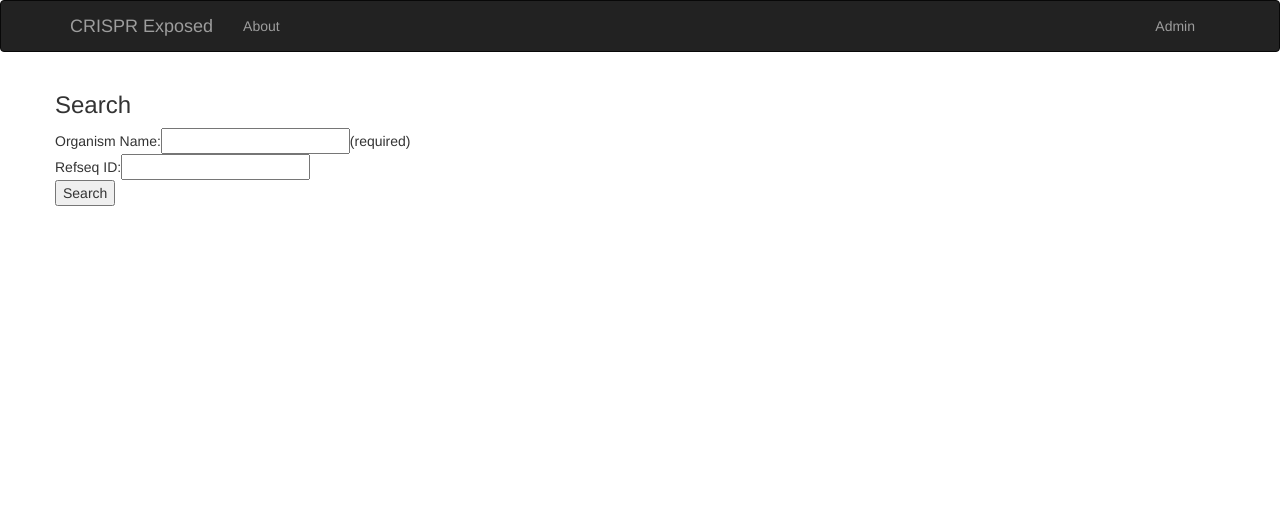
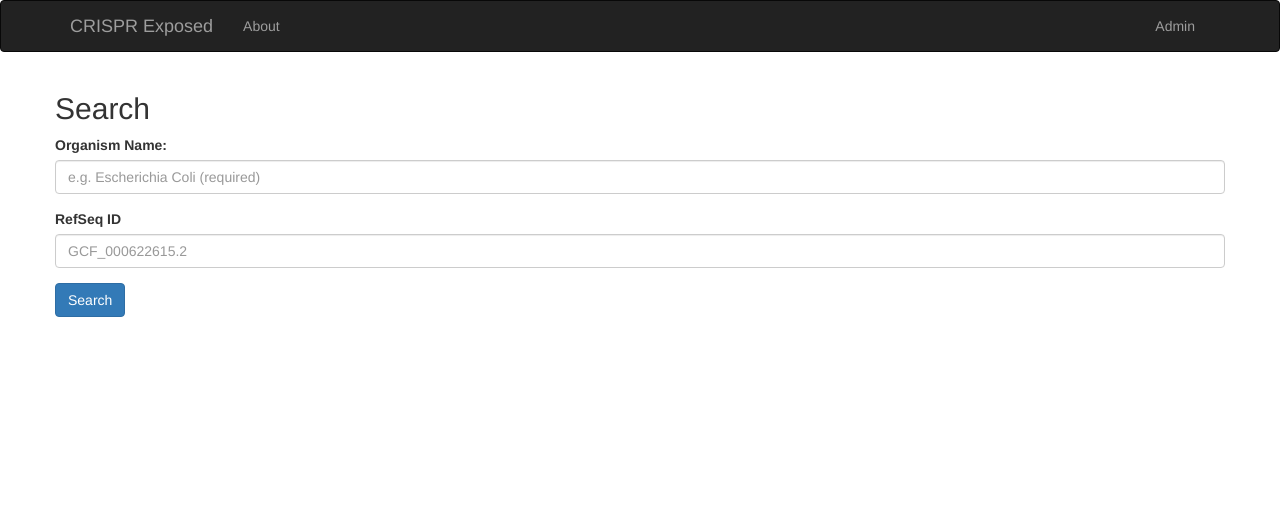
Before and after one commit to 0mician/CRISPR-Exposed, a Django app: page /crispr/ in a window 1280 px wide. Shown: the top 516 px of the page. Run offline with Django 3.2, Linux system fonts and the light colour scheme; parts of the project's set-up code (start-up, migrations or seed data) failed here and were passed over; some libraries are stand-ins or nearby versions.

Commit message:
boostraped the templates, looks prettier

```diff
--- a/webapp/crispr_exposed/crispr/views.py
+++ b/webapp/crispr_exposed/crispr/views.py
@@ -16,9 +16,6 @@ def search_result(request):
             query += refseq_id_q
         else:
             strain_result = Strain.objects.filter(organism_name__icontains=organism_name_q)
-        return render(request, 'search_result.html', {'strain_result' : strain_result, 'query' : query})
+        return render(request, 'crispr/search_result.html', {'strain_result' : strain_result, 'query' : query})
     else:
         return HttpResponse("Please  submit a search Term")
-    #res = request.POST.get('q')
-    #return HttpResponse(res)
-    #return render(request, "search_result.html")
--- a/webapp/crispr_exposed/templates/crispr/index.html
+++ b/webapp/crispr_exposed/templates/crispr/index.html
@@ -6,16 +6,19 @@
 
 {% block body_block %}
 
-<div>
-    <h3>Search</h3>
-    <form method="post" action="./search_result/">
-        Organism Name:<input type="text" name="organism_name_q" id="q_02" value="{{ query }}"/>(required)
-        <br/>
-        Refseq ID:<input type="text" name="refseq_id_q" id="q_01" value="{{ query }}"/>
-        <br/>
-        <input type="submit" value="Search" />
-        {% csrf_token %}
-    </form>
-</div>
+  <h2>Search</h2>
+
+  <form method="post" action="/crispr/search_result/">
+    <div class="form-group">
+      <label for="SearchByOrganism">Organism Name:</label>
+      <input class="form-control" type="text" name="organism_name_q" id="q_02" value="{{ query }}" placeholder="e.g. Escherichia Coli (required)"/>
+    </div>
+    <div class="form-group">
+      <label for="SearchByRefSeq">RefSeq ID</label>
+      <input class="form-control" type="text" name="refseq_id_q" id="q_01" value="{{ query }}" placeholder="GCF_000622615.2"/>
+    </div>
+    <button class="btn btn-primary" type="submit">Search</button>
+    {% csrf_token %}
+  </form>
 
 {% endblock %}
--- a/webapp/crispr_exposed/templates/crispr/search_result.html
+++ b/webapp/crispr_exposed/templates/crispr/search_result.html
@@ -12,7 +12,7 @@
 
 {% if strain_result %}
     <p>Found <strong>{{ strain_result|length }}</strong> result{{ strain_result|pluralize }}.</p>
-    <table border=1 width=100%>
+    <table class="table table-striped">
         <tr>
             <td><strong>Organism Name</strong></td>
             <td><strong>Refseq ID</strong></td>
```
